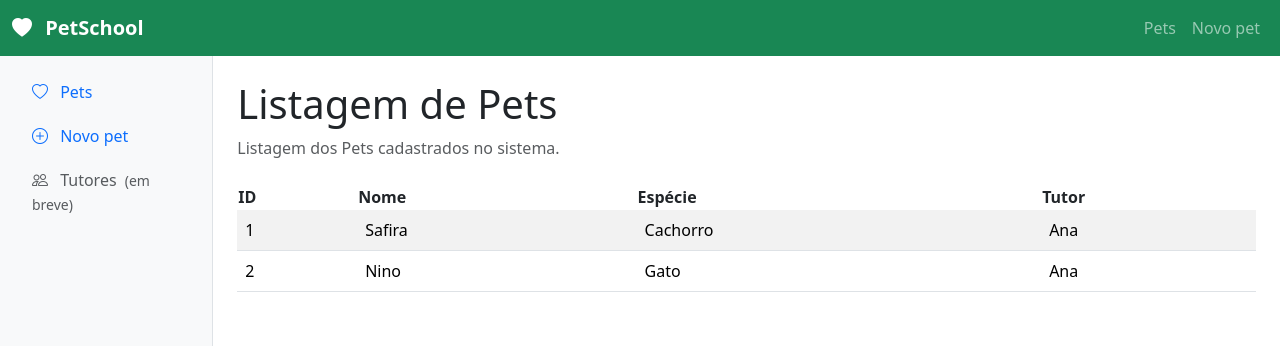
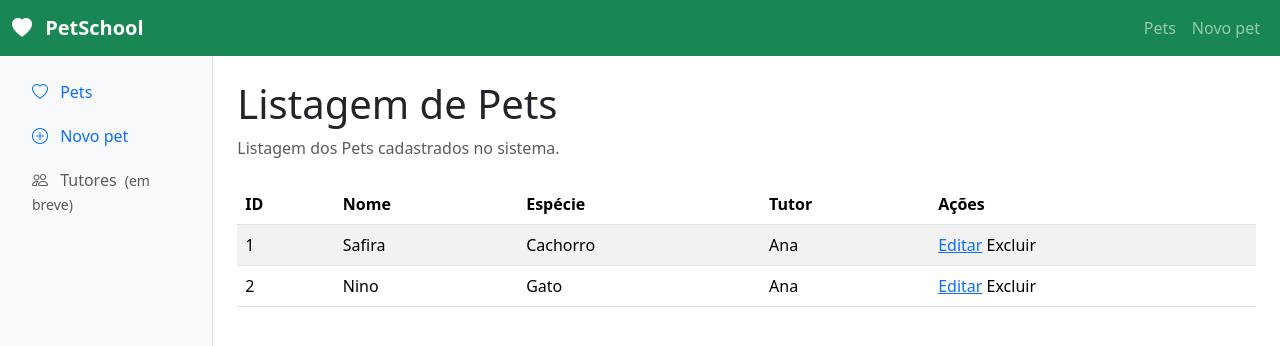
Before and after one commit to AnnaPavanello/hotel-pet, a Vue app: page / in a window 1280 px wide. Shown: the top 346 px of the page. Built offline with nearby package versions, Linux system fonts and the light colour scheme; data requests are answered from the project's data file.

Commit message:
alterações feitas em sala

```diff
--- a/src/router/index.js
+++ b/src/router/index.js
@@ -19,6 +19,11 @@ const router = createRouter({
       name: 'addPet',
       component: () => import('../views/AddPetView.vue'),
     },
+    {
+      path: '/pets/:id',
+      name: 'detalhes-pet',
+      component: () => import('../views/PetDetailsView.vue'),
+    },
   ],
 });
 
--- /dev/null
+++ b/src/views/PetDetailsView.vue
@@ -0,0 +1,34 @@
+<script setup>
+import { onMounted, ref } from 'vue';
+import { RouterLink, useRoute } from 'vue-router';
+
+const route = useRoute();
+
+const API_URL = 'http://localhost:3000';
+const pet = ref({});
+const tutor = ref({});
+async function carregarPet() {
+  try {
+    const respostaPet = await fetch(`${API_URL}/pets/${route.params.id}`);
+    if (!respostaPet.ok) {
+      console.log('Opees, pet não encontrado!');
+    }
+    pet.value = await respostaPet.json();
+
+    const respostaTutor = await fetch(
+      `${API_URL}/tutores/${pet.value.tutorId}`,
+    );
+    tutor.value = respostaTutor.ok
+      ? await respostaTutor.json()
+      : { nome: 'Tutor não encontrado' };
+  } catch (erro) {
+    console.error('Erro ao carregar os dados do pet e do tutor:', erro);
+  }
+}
+onMounted(carregarPet);
+</script>
+
+<template>
+  <h1>Nome: {{ pet.nome }}</h1>
+  <p>Espécie: {{ pet.especie }}</p>
+</template>
--- a/src/views/PetView.vue
+++ b/src/views/PetView.vue
@@ -1,5 +1,6 @@
 <script setup>
 import {onMounted, ref} from 'vue'; 'onMounted'
+import { RouterLink } from 'vue-router';
 const API_URL = 'http://localhost:3000';  'API_URL'
 
 const pets = ref([]); 'pets'
@@ -39,10 +40,13 @@ onMounted(() => {
 </div>
 <table class="table table-striped table-hover">
   <thead>
+    <tr>
     <th>ID</th>
     <th>Nome</th>
     <th>Espécie</th>
     <th>Tutor</th>
+    <th>Ações</th>
+    </tr>
   </thead>
   <tbody>
     <tr v-for="pet in pets" :key="pet.id">
@@ -50,7 +54,10 @@ onMounted(() => {
       <td>{{ pet.nome }}</td>
       <td>{{ pet.especie }}</td>
       <td>{{ nomeDoTutor(pet.tutorId) }}</td>
+      <td>
+        <RouterLink :to="`/pets/${pet.id}`">Editar</RouterLink>
 
+         Excluir</td>
     </tr>
   </tbody>
 </table>
```
